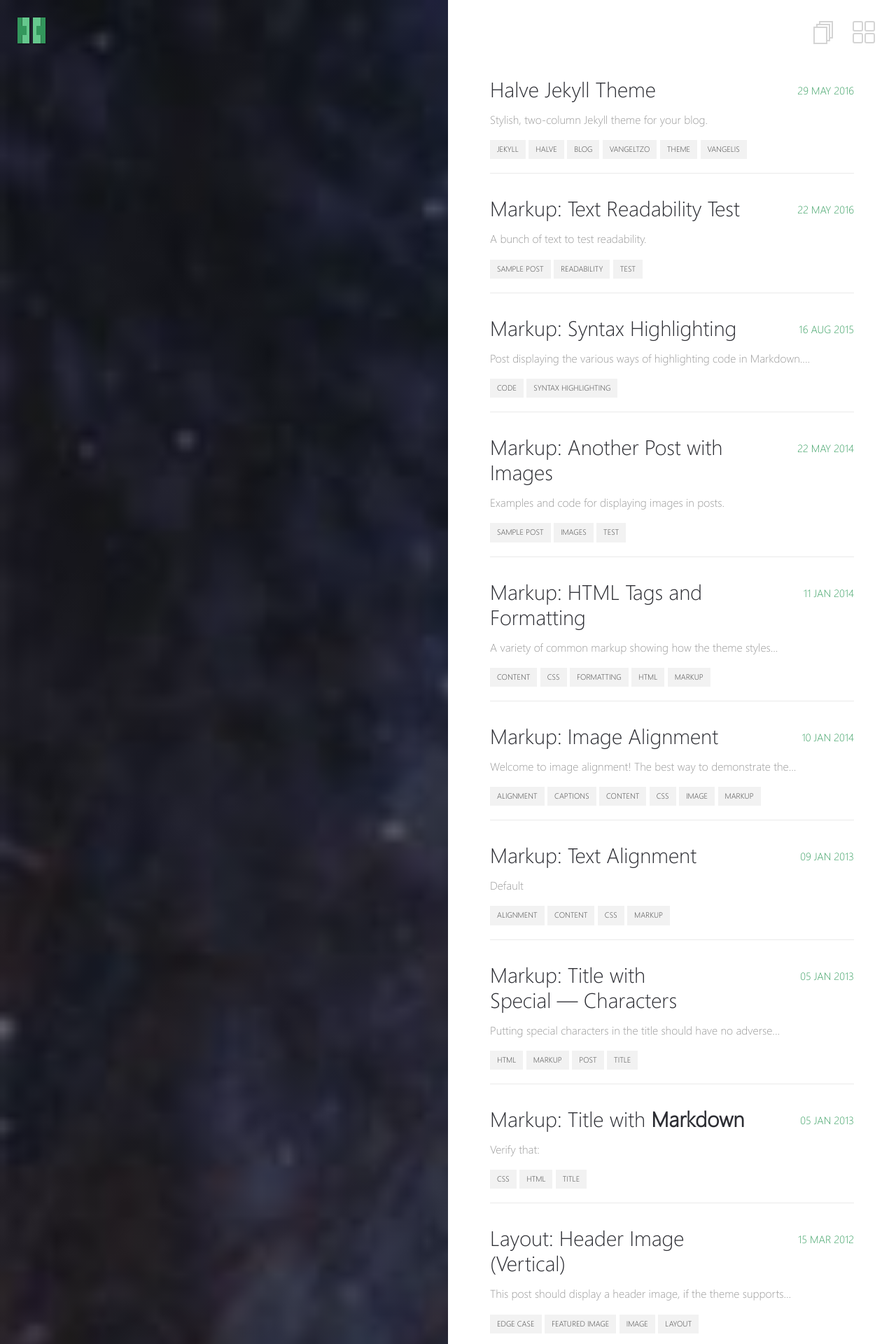
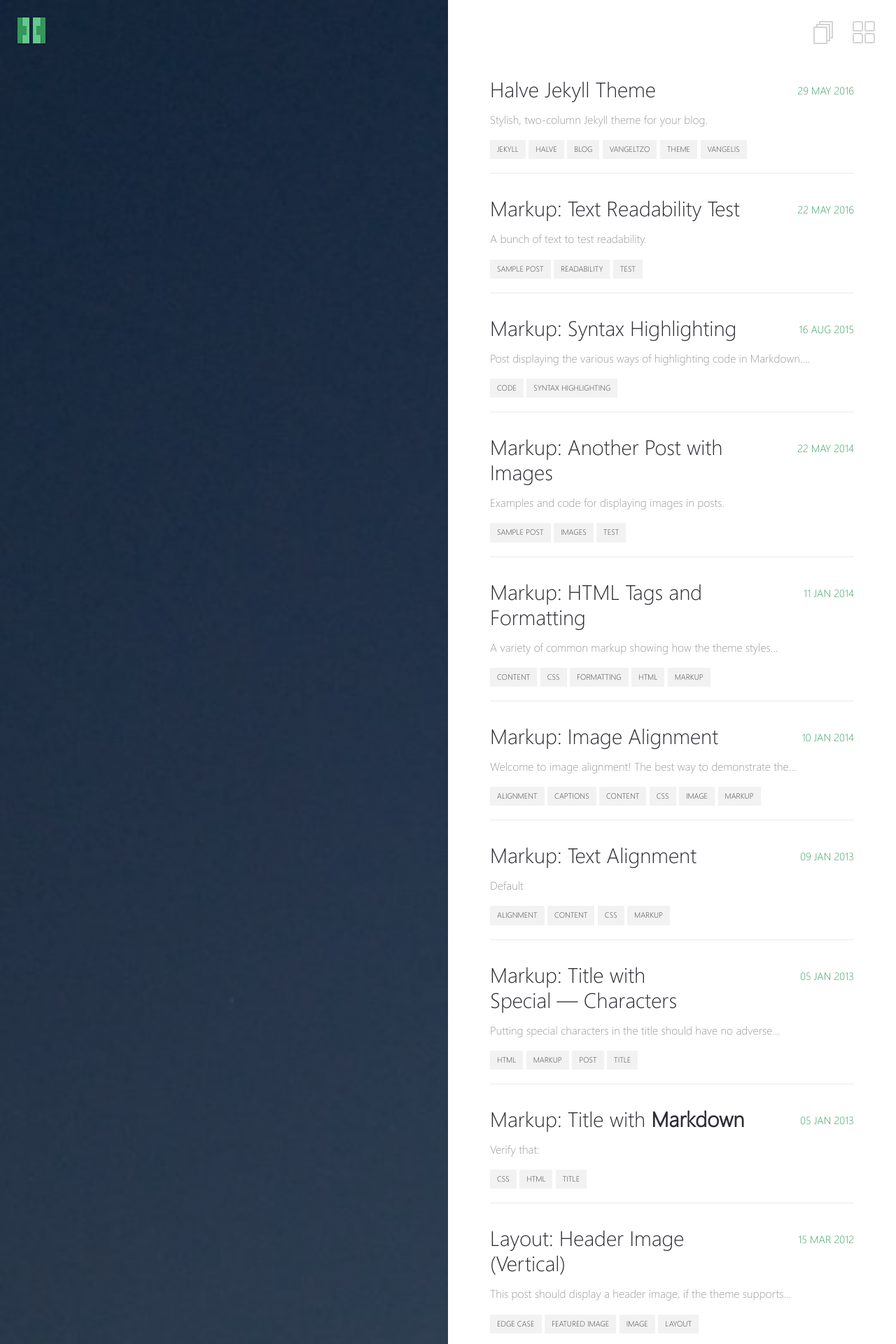
Before and after one commit to MTSVN/mtsvn.github.io, a Jekyll site: the page built from _pages/posts.md, in a window 1280 px wide. Shown: the top 1920 px of the page at 70% size. Built offline with Jekyll 4.4.1, drawn with Linux system fonts in a browser that asks for light colours.

Commit message:
Update5.11

```diff
--- a/_config.yml
+++ b/_config.yml
@@ -8,7 +8,7 @@ locale: en_US
 # Left Block Images
 background:
   homepage: images/home.png                           # this image will be shown on homepage's left block
-  post-list: images/unsplash-image-10.jpg             # this image will be shown on post list page
+  post-list: images/postbg1.jpg             # this image will be shown on post list page
   default-post: images/unsplash-gallery-image-3.jpg   # this image will be shown when post's front matter doesn't specify any image
 
 # Jekyll
```
Also changed, not shown: index.md (+1 -1 lines).
